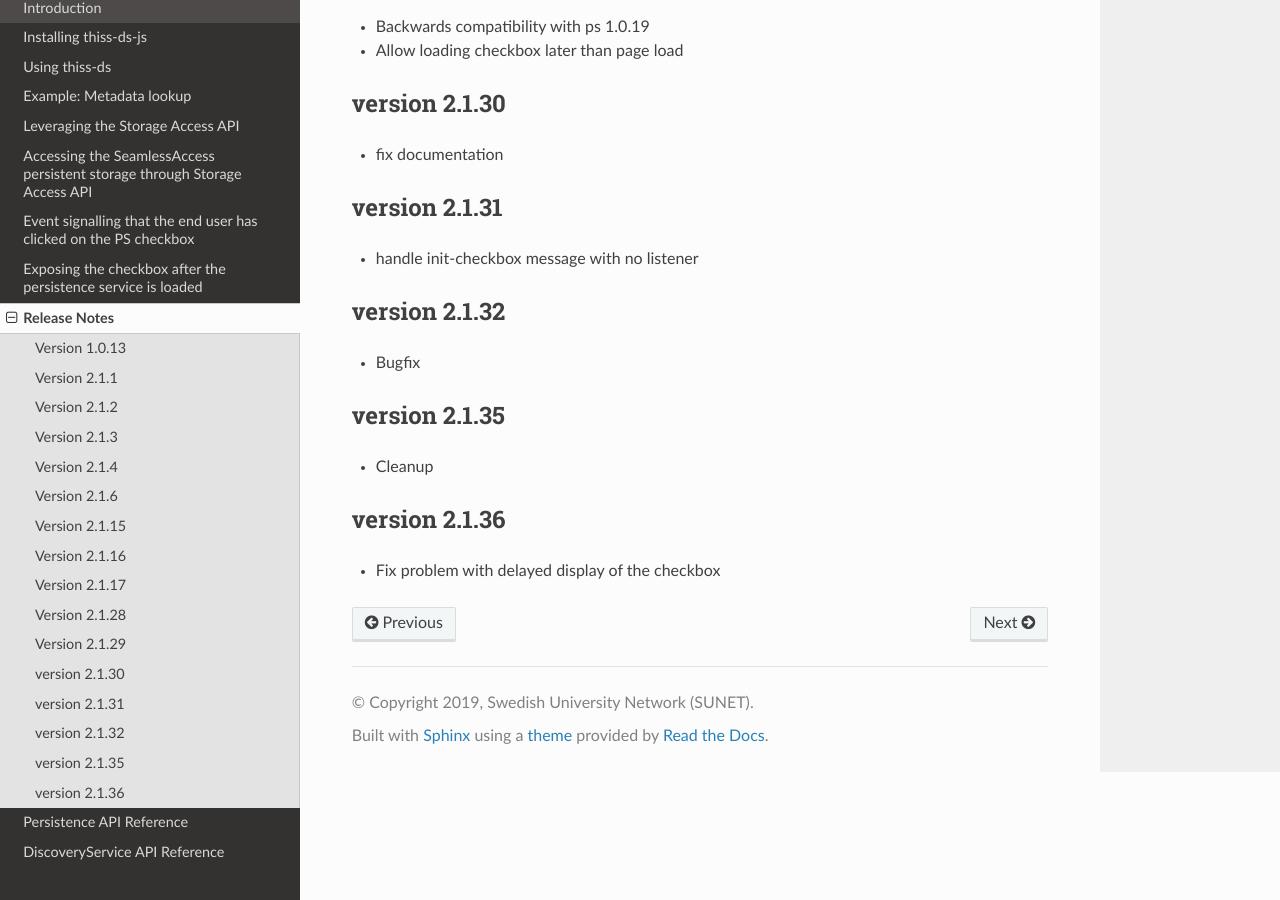
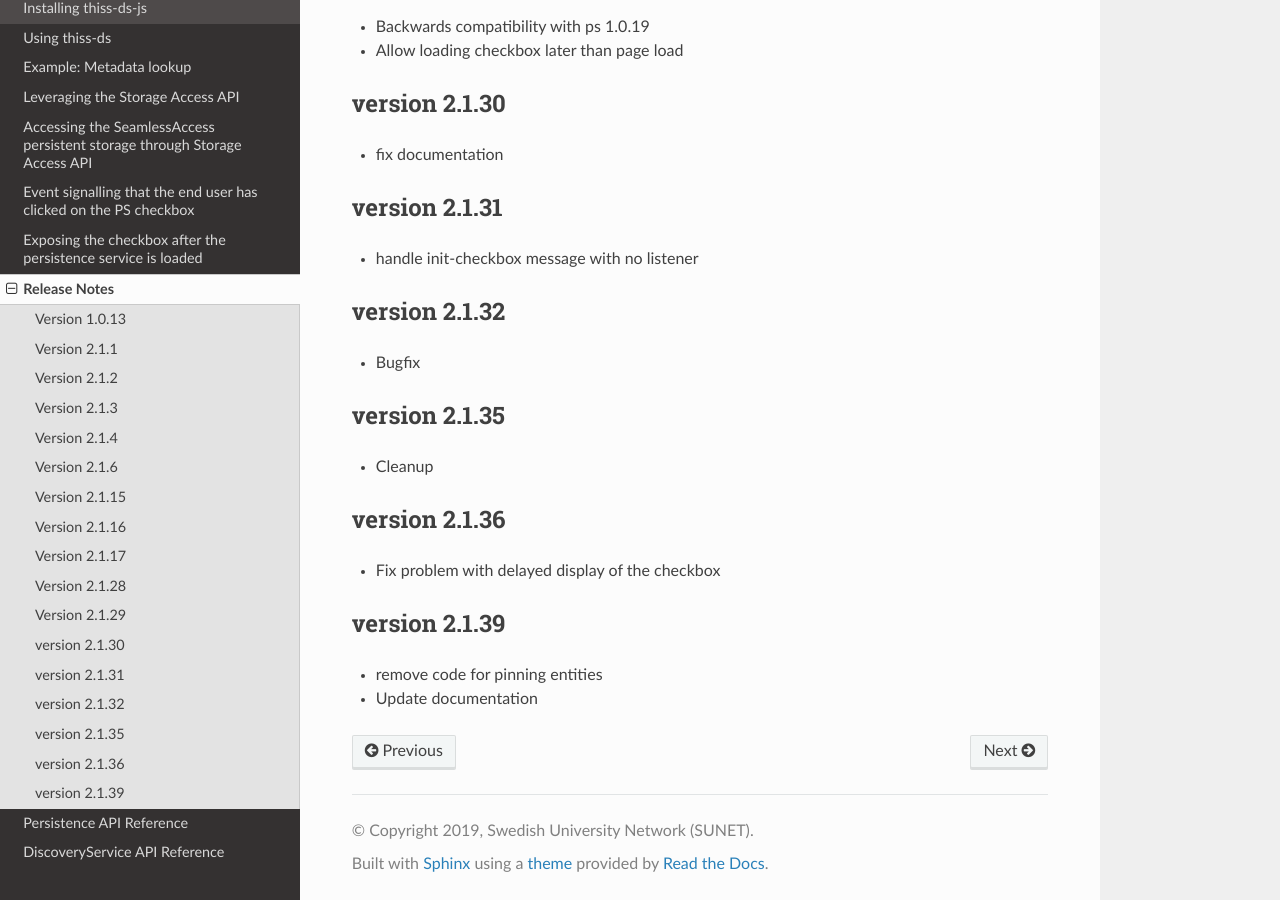
Before and after one commit to TheIdentitySelector/thiss-ds-js, a Sphinx documentation site: the page built from docs/releasenotes.rst, in a window 1280 px wide and 900 px high, scrolled down 1289 px. Built offline with Sphinx 7.4.7 and the Read the Docs theme 3.1.0, drawn with Linux system fonts in a browser that asks for light colours.

Commit message:
bump version to 2.1.39

```diff
--- a/docs/conf.py
+++ b/docs/conf.py
@@ -26,7 +26,7 @@ author = u'Leif Johansson'
 # The short X.Y version
 version = u'2.1'
 # The full version, including alpha/beta/rc tags
-release = u'2.1.36'
+release = u'2.1.39'
 
 js_source_path = '../src'
 
--- a/docs/releasenotes.rst
+++ b/docs/releasenotes.rst
@@ -83,3 +83,9 @@ version 2.1.36
 --------------
 
 * Fix problem with delayed display of the checkbox
+
+version 2.1.39
+--------------
+
+* remove code for pinning entities
+* Update documentation
--- a/package.json
+++ b/package.json
@@ -1,6 +1,6 @@
 {
   "name": "@theidentityselector/thiss-ds",
-  "version": "2.1.36",
+  "version": "2.1.39",
   "description": "A set of clients for the thiss.io service",
   "main": "dist/thiss-ds.js",
   "homepage": "https://thiss.io",
```
Also changed, not shown: 1 other file.
